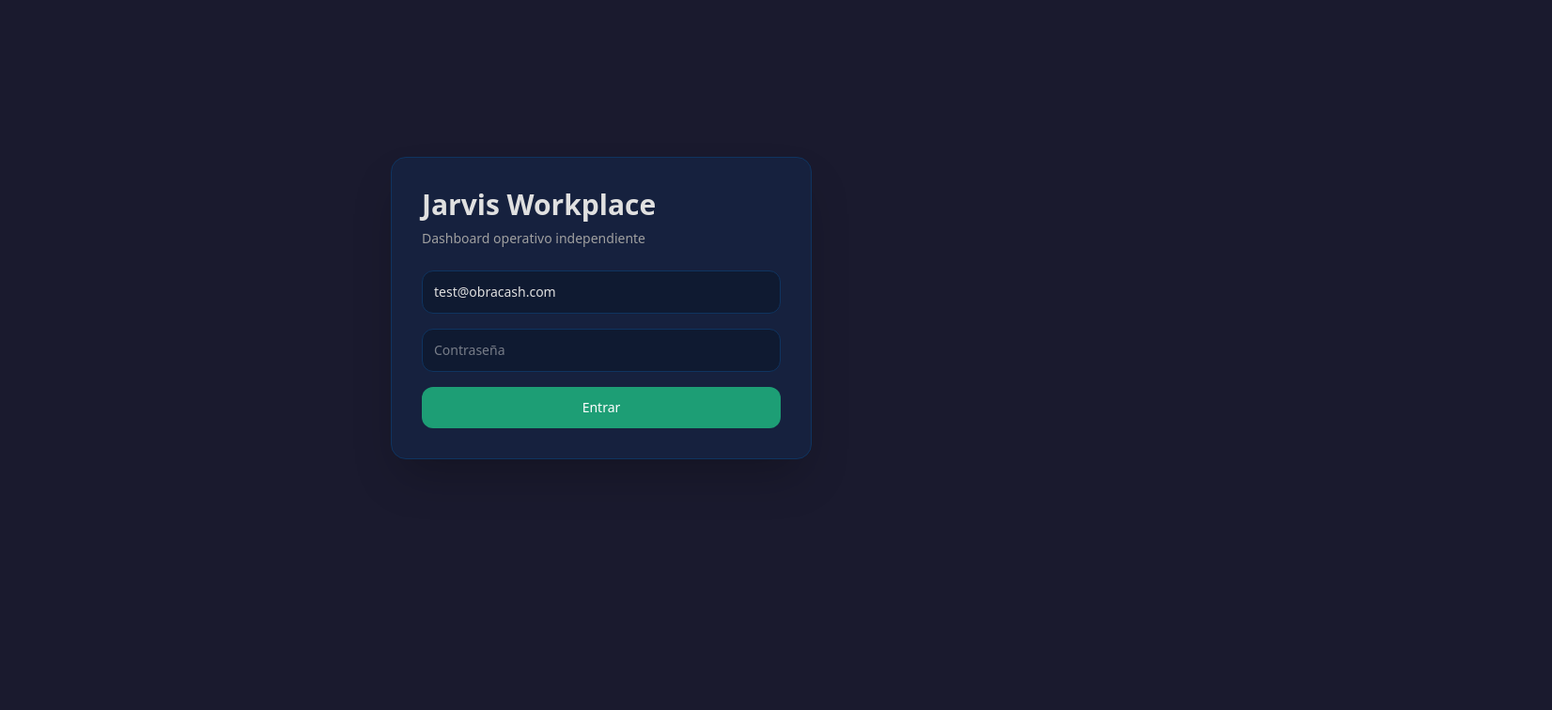
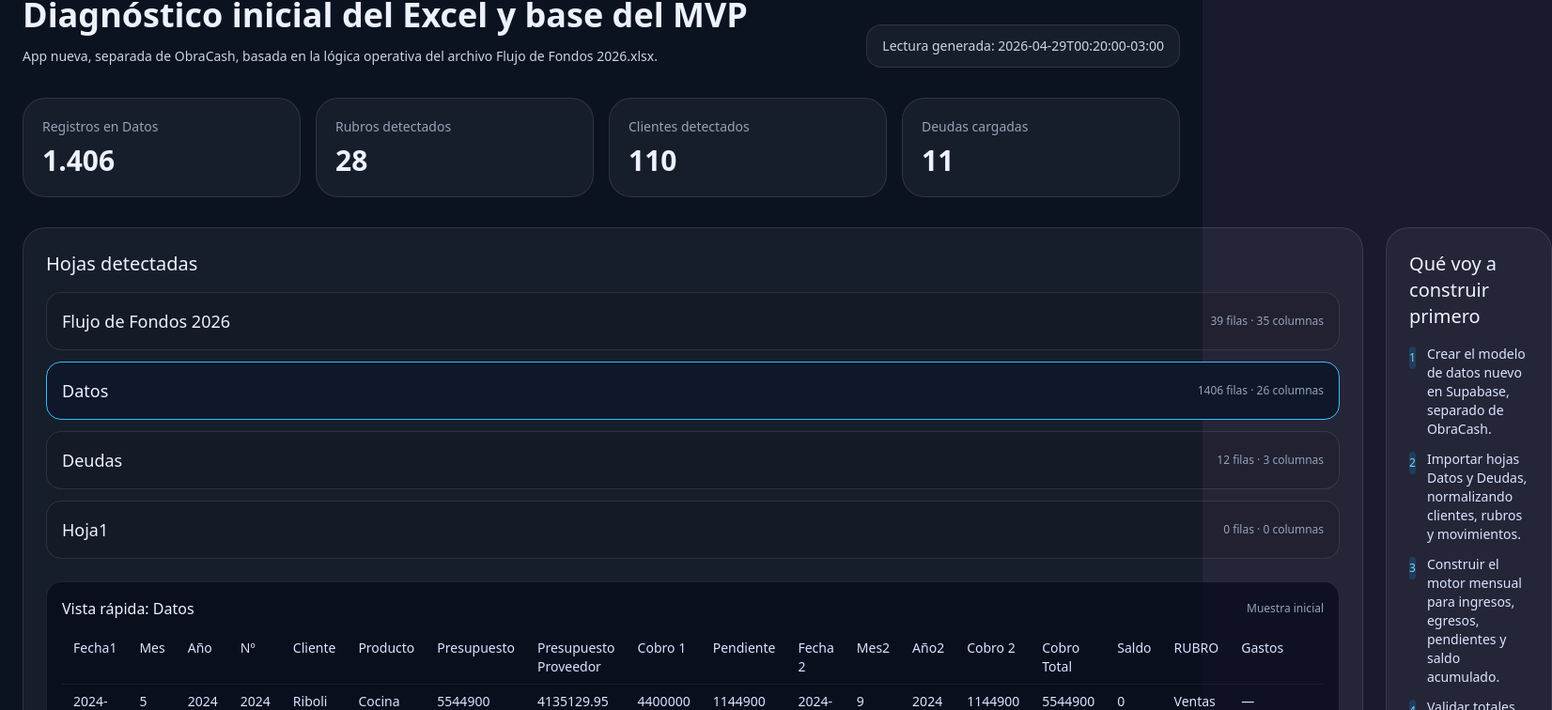
Before and after one commit to drcarloszanardi-del/workplace-app, a Next.js app: page / in a window 1280 px wide. Shown: the part 72-828 px from the top of the page at 94% size, 1652 px wide, since content can reach past the window. Before the commit the page ends 800 px from the top, so only its background shows below. Built offline with nearby package versions, Linux system fonts and the light colour scheme.

Commit message:
app flujo de fondos base

```diff
--- a/src/app/page.tsx
+++ b/src/app/page.tsx
@@ -1,67 +1,280 @@
 'use client';
 
-export const dynamic = 'force-dynamic';
+import { useEffect, useMemo, useState } from 'react';
 
-import { useEffect, useState } from 'react';
-import { DashboardClient } from '@/components/dashboard-client';
-import { supabase } from '@/lib/supabase';
-import { defaultStatus } from '@/lib/default-status';
+type SheetSummary = {
+  title: string;
+  rows: number;
+  cols: number;
+  first_rows: (string | number | null)[][];
+};
+
+type ExcelAnalysis = {
+  workbook: string;
+  generatedAt: string;
+  sheets: SheetSummary[];
+  headers: string[];
+  rubros: [string, number][];
+  clientes: [string, number][];
+  metrics: {
+    totalRegistrosDatos: number;
+    totalRubros: number;
+    totalClientes: number;
+    totalDeudas: number;
+  };
+  firstBuildPlan: string[];
+};
+
+const analysis: ExcelAnalysis = {
+  workbook: 'Flujo de Fondos 2026.xlsx',
+  generatedAt: '2026-04-29T00:20:00-03:00',
+  sheets: [
+    {
+      title: 'Flujo de Fondos 2026',
+      rows: 39,
+      cols: 35,
+      first_rows: [
+        ['Rubro', 'May-24', 'Jun-24', 'Jul-24', 'Ago-24', 'Sep-24'],
+        ['Ventas Maxi Pisos'],
+        ['Ventas Mozzetto'],
+        ['Ventas Flex-Color'],
+        ['PENDIENTE DE COBRAR'],
+        ['Gastos Operativos'],
+        ['Resultado'],
+      ],
+    },
+    {
+      title: 'Datos',
+      rows: 1406,
+      cols: 26,
+      first_rows: [
+        ['Fecha1', 'Mes', 'Año', 'Nº', 'Cliente', 'Producto', 'Presupuesto', 'Presupuesto Proveedor', 'Cobro 1', 'Pendiente', 'Fecha 2', 'Mes2', 'Año2', 'Cobro 2', 'Cobro Total', 'Saldo', 'RUBRO', 'Gastos'],
+        ['2024-05-15', 5, 2024, 2024, 'Riboli', 'Cocina', 5544900, 4135129.95, 4400000, 1144900, '2024-09-25', 9, 2024, 1144900, 5544900, 0, 'Ventas Mobile', null],
+        ['2024-05-15', 5, 2024, 2024, null, 'Pago Mobile Riboli - Cocina', 0, 4135129.95, 0, 0, null, null, null, 0, 0, 0, 'Mobile - Pagos', 4135129.95],
+      ],
+    },
+    {
+      title: 'Deudas',
+      rows: 12,
+      cols: 3,
+      first_rows: [
+        ['Concepto', 'Monto', 'Vencimiento'],
+        ['La Cueva', 0, null],
+        ['Marmolin', 0, null],
+        ['Flex-Color', 0, null],
+      ],
+    },
+    {
+      title: 'Hoja1',
+      rows: 0,
+      cols: 0,
+      first_rows: [],
+    },
+  ],
+  headers: ['Fecha1', 'Mes', 'Año', 'Nº', 'Cliente', 'Producto', 'Presupuesto', 'Presupuesto Proveedor', 'Cobro 1', 'Pendiente', 'Fecha 2', 'Mes2', 'Año2', 'Cobro 2', 'Cobro Total', 'Saldo', 'RUBRO', 'Gastos'],
+  rubros: [
+    ['AFIP', 244],
+    ['Gastos Generales', 242],
+    ['Ventas Otros', 100],
+    ['Otros Proveedores - Pagos', 82],
+    ['Fletes', 77],
+    ['Viaticos/Combustible', 76],
+    ['Showroom', 64],
+    ['Colocación', 59],
+    ['Mobile - Pagos', 52],
+    ['Ventas Mobile', 51],
+    ['Flex-Color - Pagos', 50],
+    ['Ferreteria', 44],
+    ['Ventas Flex-Color', 30],
+    ['Ventas Muresco', 28],
+    ['Muresco - Pagos', 21],
+    ['Mozzetto - Pagos', 21],
+    ['Alquiler', 19],
+    ['Ventas Mozzetto', 18],
+    ['Ventas Maxi Pisos', 16],
+    ['Contador', 14],
+  ],
+  clientes: [
+    ['Asociacion de Anestesiologos', 11],
+    ['Gardenal', 11],
+    ['Celia Romano', 9],
+    ['Zanardi Carlos', 8],
+    ['Caro Ortega', 6],
+    ['Zanardi', 6],
+    ['Matias Huarte', 6],
+    ['Pili Campeni', 5],
+    ['Clara Giecco', 5],
+    ['Marzol', 5],
+  ],
+  metrics: {
+    totalRegistrosDatos: 1406,
+    totalRubros: 28,
+    totalClientes: 110,
+    totalDeudas: 11,
+  },
+  firstBuildPlan: [
+    'Crear el modelo de datos nuevo en Supabase, separado de ObraCash.',
+    'Importar hojas Datos y Deudas, normalizando clientes, rubros y movimientos.',
+    'Construir el motor mensual para ingresos, egresos, pendientes y saldo acumulado.',
+    'Validar totales mensuales contra la hoja principal antes de ampliar pantallas.',
+  ],
+};
+
+function money(value: number) {
+  return new Intl.NumberFormat('es-AR').format(value);
+}
 
 export default function Home() {
-  const [email, setEmail] = useState('test@obracash.com');
-  const [password, setPassword] = useState('');
-  const [message, setMessage] = useState('');
-  const [loading, setLoading] = useState(false);
-  const [loggedIn, setLoggedIn] = useState(false);
+  const [selectedSheet, setSelectedSheet] = useState('Datos');
+  const sheet = useMemo(
+    () => analysis.sheets.find((item) => item.title === selectedSheet) || analysis.sheets[0],
+    [selectedSheet],
+  );
 
   useEffect(() => {
-    const syncSession = async () => {
-      const { data } = await supabase.auth.getSession();
-      setLoggedIn(Boolean(data.session));
-    };
-
-    void syncSession();
-
-    const { data: listener } = supabase.auth.onAuthStateChange((event, session) => {
-      if (['SIGNED_IN', 'TOKEN_REFRESHED', 'INITIAL_SESSION', 'SIGNED_OUT'].includes(event)) {
-        setLoggedIn(Boolean(session));
-      }
-    });
-
-    return () => listener.subscription.unsubscribe();
+    document.title = 'App Flujo de Fondos';
   }, []);
 
-  const handleLogin = async (e: React.FormEvent) => {
-    e.preventDefault();
-    setLoading(true);
-    const { error } = await supabase.auth.signInWithPassword({ email, password });
-    setLoading(false);
-    if (error) {
-      setMessage('Error: ' + error.message);
-      return;
-    }
-    setMessage('Login correcto.');
-    setLoggedIn(true);
-  };
+  return (
+    <main className="min-h-screen bg-[#0b1220] text-[#eef2ff]">
+      <div className="mx-auto max-w-7xl px-6 py-10">
+        <div className="mb-8 flex flex-col gap-4 md:flex-row md:items-end md:justify-between">
+          <div>
+            <div className="text-sm uppercase tracking-[0.2em] text-[#7dd3fc]">APP FLUJO DE FONDOS</div>
+            <h1 className="mt-2 text-4xl font-semibold">Diagnóstico inicial del Excel y base del MVP</h1>
+            <p className="mt-3 max-w-3xl text-sm leading-6 text-[#cbd5e1]">
+              App nueva, separada de ObraCash, basada en la lógica operativa del archivo {analysis.workbook}.
+            </p>
+          </div>
+          <div className="rounded-2xl border border-white/10 bg-white/5 px-4 py-3 text-sm text-[#cbd5e1]">
+            Lectura generada: {analysis.generatedAt}
+          </div>
+        </div>
 
-  if (loggedIn) {
-    return <DashboardClient initialStatus={defaultStatus} />;
-  }
+        <section className="grid gap-4 md:grid-cols-4">
+          <StatCard label="Registros en Datos" value={money(analysis.metrics.totalRegistrosDatos)} />
+          <StatCard label="Rubros detectados" value={money(analysis.metrics.totalRubros)} />
+          <StatCard label="Clientes detectados" value={money(analysis.metrics.totalClientes)} />
+          <StatCard label="Deudas cargadas" value={money(analysis.metrics.totalDeudas)} />
+        </section>
 
-  return (
-    <main className="flex min-h-screen items-center justify-center bg-[#1a1a2e] px-4 text-[#e0e0e0]">
-      <div className="w-full max-w-md rounded-2xl border border-[#0f3460] bg-[#16213e] p-8 shadow-2xl">
-        <h1 className="mb-2 text-3xl font-semibold">Jarvis Workplace</h1>
-        <p className="mb-6 text-sm text-[#a0a0a0]">Dashboard operativo independiente</p>
-        <form onSubmit={handleLogin} className="space-y-4">
-          <input type="email" value={email} onChange={(e) => setEmail(e.target.value)} className="w-full rounded-xl border border-[#0f3460] bg-[#0f1a31] p-3 text-sm outline-none" />
-          <input type="password" placeholder="Contraseña" value={password} onChange={(e) => setPassword(e.target.value)} className="w-full rounded-xl border border-[#0f3460] bg-[#0f1a31] p-3 text-sm outline-none" />
-          <button type="submit" disabled={loading} className="w-full rounded-xl bg-[#1D9E75] p-3 text-sm font-medium text-white disabled:opacity-60">
-            {loading ? 'Entrando...' : 'Entrar'}
-          </button>
-        </form>
-        {message ? <p className="mt-4 text-sm text-[#a0a0a0]">{message}</p> : null}
+        <section className="mt-8 grid gap-6 lg:grid-cols-[1.2fr_0.8fr]">
+          <div className="rounded-3xl border border-white/10 bg-white/5 p-6">
+            <h2 className="text-xl font-medium">Hojas detectadas</h2>
+            <div className="mt-4 grid gap-3">
+              {analysis.sheets.map((sheetItem) => (
+                <button
+                  key={sheetItem.title}
+                  onClick={() => setSelectedSheet(sheetItem.title)}
+                  className={`rounded-2xl border p-4 text-left transition ${selectedSheet === sheetItem.title ? 'border-[#38bdf8] bg-[#0f172a]' : 'border-white/10 bg-black/10 hover:border-white/20'}`}
+                >
+                  <div className="flex items-center justify-between gap-3">
+                    <div className="text-lg font-medium">{sheetItem.title}</div>
+                    <div className="text-xs text-[#94a3b8]">{sheetItem.rows} filas · {sheetItem.cols} columnas</div>
+                  </div>
+                </button>
+              ))}
+            </div>
+
+            <div className="mt-6 rounded-2xl border border-white/10 bg-[#020617]/60 p-4">
+              <div className="mb-3 flex items-center justify-between">
+                <h3 className="font-medium">Vista rápida: {sheet.title}</h3>
+                <div className="text-xs text-[#94a3b8]">Muestra inicial</div>
+              </div>
+              <div className="overflow-auto">
+                <table className="min-w-full text-sm">
+                  <tbody>
+                    {sheet.first_rows.map((row, index) => (
+                      <tr key={index} className="border-t border-white/5 first:border-t-0">
+                        {row.map((cell, cellIndex) => (
+                          <td key={cellIndex} className="px-3 py-2 align-top text-[#dbe4ff]">
+                            {cell === null || cell === '' ? '—' : String(cell)}
+                          </td>
+                        ))}
+                      </tr>
+                    ))}
+                  </tbody>
+                </table>
+              </div>
+            </div>
+          </div>
+
+          <div className="space-y-6">
+            <Panel title="Qué voy a construir primero">
+              <ol className="space-y-3 text-sm text-[#dbe4ff]">
+                {analysis.firstBuildPlan.map((item, index) => (
+                  <li key={item} className="flex gap-3">
+                    <span className="mt-0.5 inline-flex h-6 w-6 items-center justify-center rounded-full bg-[#0ea5e9]/20 text-xs text-[#7dd3fc]">{index + 1}</span>
+                    <span>{item}</span>
+                  </li>
+                ))}
+              </ol>
+            </Panel>
+
+            <Panel title="Columnas principales">
+              <div className="flex flex-wrap gap-2">
+                {analysis.headers.map((header) => (
+                  <span key={header} className="rounded-full border border-white/10 bg-black/10 px-3 py-1 text-xs text-[#cbd5e1]">
+                    {header}
+                  </span>
+                ))}
+              </div>
+            </Panel>
+
+            <Panel title="Cálculos clave detectados">
+              <ul className="space-y-2 text-sm text-[#dbe4ff]">
+                <li>Pendiente = Presupuesto - Cobro 1</li>
+                <li>Cobro Total = Cobro 1 + Cobro 2</li>
+                <li>Saldo = Pendiente - Cobro 2</li>
+                <li>Hoja principal con SUMIFS por mes, año y rubro sobre la hoja Datos</li>
+                <li>Totales de ventas, gastos, resultado y rentabilidad acumulados por período</li>
+              </ul>
+            </Panel>
+          </div>
+        </section>
+
+        <section className="mt-8 grid gap-6 lg:grid-cols-2">
+          <Panel title="Rubros detectados">
+            <div className="grid gap-2 text-sm">
+              {analysis.rubros.map(([name, count]) => (
+                <div key={name} className="flex items-center justify-between rounded-xl border border-white/10 bg-black/10 px-3 py-2">
+                  <span>{name}</span>
+                  <span className="text-[#94a3b8]">{count}</span>
+                </div>
+              ))}
+            </div>
+          </Panel>
+
+          <Panel title="Clientes más repetidos">
+            <div className="grid gap-2 text-sm">
+              {analysis.clientes.map(([name, count]) => (
+                <div key={name} className="flex items-center justify-between rounded-xl border border-white/10 bg-black/10 px-3 py-2">
+                  <span>{name}</span>
+                  <span className="text-[#94a3b8]">{count}</span>
+                </div>
+              ))}
+            </div>
+          </Panel>
+        </section>
       </div>
     </main>
   );
 }
+
+function StatCard({ label, value }: { label: string; value: string }) {
+  return (
+    <div className="rounded-3xl border border-white/10 bg-white/5 p-5">
+      <div className="text-sm text-[#94a3b8]">{label}</div>
+      <div className="mt-2 text-3xl font-semibold">{value}</div>
+    </div>
+  );
+}
+
+function Panel({ title, children }: { title: string; children: React.ReactNode }) {
+  return (
+    <div className="rounded-3xl border border-white/10 bg-white/5 p-6">
+      <h2 className="text-xl font-medium">{title}</h2>
+      <div className="mt-4">{children}</div>
+    </div>
+  );
+}
```
Also changed, not shown: 1 other file (tests, documents, lock files or other folders).
